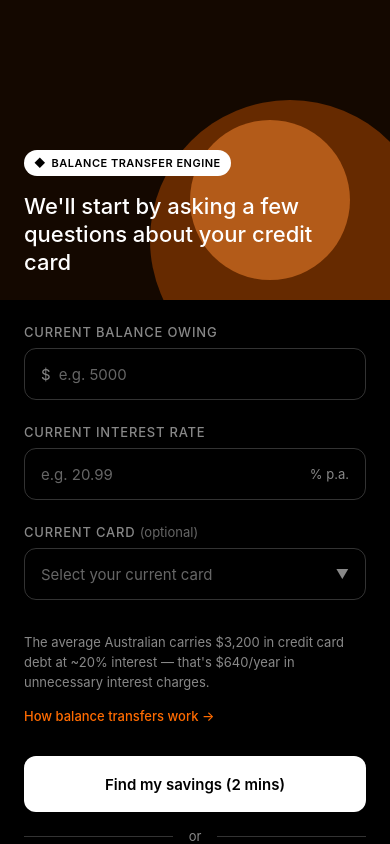
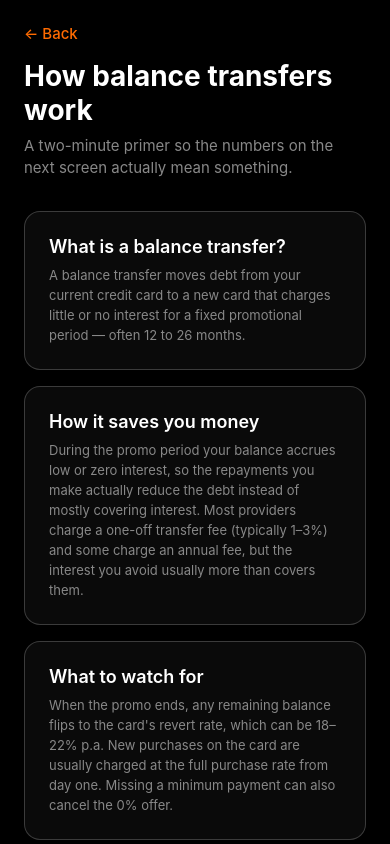
Before and after one commit to Amar723/Balance-Transfer-Optimizer, a React Native app: screen /Learn in a window 390 px wide. Built offline with nearby package versions, Linux system fonts and the light colour scheme.

Commit message:
feat: Adding learning screen to explain balance transfers

```diff
--- a/src/navigation/AppNavigator.tsx
+++ b/src/navigation/AppNavigator.tsx
@@ -3,6 +3,7 @@ import { NavigationContainer } from '@react-navigation/native';
 import { createNativeStackNavigator } from '@react-navigation/native-stack';
 import InputScreen from '../screens/InputScreen';
 import ResultsScreen from '../screens/ResultsScreen';
+import LearnScreen from '../screens/LearnScreen';
 
 const Stack = createNativeStackNavigator();
 
@@ -18,6 +19,7 @@ export default function AppNavigator() {
       >
         <Stack.Screen name="Input" component={InputScreen} />
         <Stack.Screen name="Results" component={ResultsScreen} />
+        <Stack.Screen name="Learn" component={LearnScreen} />
       </Stack.Navigator>
     </NavigationContainer>
   );
--- a/src/navigation/types.ts
+++ b/src/navigation/types.ts
@@ -5,4 +5,5 @@ export type RootStackParamList = {
     interestRate: number;
     currentCard?: string;
   };
+  Learn: undefined;
 };
--- /dev/null
+++ b/src/screens/LearnScreen.tsx
@@ -0,0 +1,145 @@
+/**
+ * LearnScreen — short educational explainer for users unfamiliar with balance
+ * transfers. Reached from a link on the InputScreen.
+ */
+
+import React from 'react';
+import {
+  ScrollView,
+  StyleSheet,
+  Text,
+  TouchableOpacity,
+  View,
+} from 'react-native';
+import { SafeAreaView } from 'react-native-safe-area-context';
+import type { NativeStackNavigationProp } from '@react-navigation/native-stack';
+
+import { theme } from '../theme';
+import type { RootStackParamList } from '../navigation/types';
+
+type LearnScreenNavigationProp = NativeStackNavigationProp<
+  RootStackParamList,
+  'Learn'
+>;
+
+interface Props {
+  navigation: LearnScreenNavigationProp;
+}
+
+interface Section {
+  title: string;
+  body: string;
+}
+
+const SECTIONS: readonly Section[] = [
+  {
+    title: 'What is a balance transfer?',
+    body: 'A balance transfer moves debt from your current credit card to a new card that charges little or no interest for a fixed promotional period — often 12 to 26 months.',
+  },
+  {
+    title: 'How it saves you money',
+    body: 'During the promo period your balance accrues low or zero interest, so the repayments you make actually reduce the debt instead of mostly covering interest. Most providers charge a one-off transfer fee (typically 1–3%) and some charge an annual fee, but the interest you avoid usually more than covers them.',
+  },
+  {
+    title: 'What to watch for',
+    body: 'When the promo ends, any remaining balance flips to the card\'s revert rate, which can be 18–22% p.a. New purchases on the card are usually charged at the full purchase rate from day one. Missing a minimum payment can also cancel the 0% offer.',
+  },
+  {
+    title: 'Before you apply',
+    body: 'Plan to clear the transferred balance within the promo window — work out the monthly payment needed before you commit. You also can\'t usually transfer between cards from the same bank, so the offers shown will exclude your current provider.',
+  },
+];
+
+export default function LearnScreen({ navigation }: Props) {
+  return (
+    <SafeAreaView style={styles.container}>
+      <ScrollView
+        contentContainerStyle={styles.scrollContent}
+        showsVerticalScrollIndicator={false}
+      >
+        <TouchableOpacity
+          onPress={() => navigation.goBack()}
+          style={styles.backButton}
+          accessibilityRole="button"
+          accessibilityLabel="Go back"
+        >
+          <Text style={styles.backText}>← Back</Text>
+        </TouchableOpacity>
+
+        <Text style={styles.title}>How balance transfers work</Text>
+        <Text style={styles.subtitle}>
+          A two-minute primer so the numbers on the next screen actually mean
+          something.
+        </Text>
+
+        {SECTIONS.map((section) => (
+          <View key={section.title} style={styles.section}>
+            <Text style={styles.sectionTitle}>{section.title}</Text>
+            <Text style={styles.sectionBody}>{section.body}</Text>
+          </View>
+        ))}
+
+        <Text style={styles.footnote}>
+          Estimates only · Based on publicly available balance transfer offers
+        </Text>
+      </ScrollView>
+    </SafeAreaView>
+  );
+}
+
+const styles = StyleSheet.create({
+  container: {
+    flex: 1,
+    backgroundColor: theme.colors.background,
+  },
+  scrollContent: {
+    padding: theme.spacing.lg,
+    paddingBottom: theme.spacing.xxl,
+  },
+  backButton: {
+    marginBottom: theme.spacing.md,
+  },
+  backText: {
+    fontSize: theme.typography.sizes.md,
+    color: theme.colors.primary,
+    fontWeight: theme.typography.weights.medium,
+  },
+  title: {
+    fontSize: theme.typography.sizes.xxl,
+    fontWeight: theme.typography.weights.bold,
+    color: theme.colors.text,
+    marginBottom: theme.spacing.sm,
+  },
+  subtitle: {
+    fontSize: theme.typography.sizes.md,
+    color: theme.colors.textSecondary,
+    lineHeight: 22,
+    marginBottom: theme.spacing.xl,
+  },
+  section: {
+    backgroundColor: theme.colors.surface,
+    borderRadius: theme.borderRadius.lg,
+    borderWidth: 1,
+    borderColor: theme.colors.border,
+    padding: theme.spacing.lg,
+    marginBottom: theme.spacing.md,
+  },
+  sectionTitle: {
+    fontSize: theme.typography.sizes.lg,
+    fontWeight: theme.typography.weights.semibold,
+    color: theme.colors.text,
+    marginBottom: theme.spacing.sm,
+  },
+  sectionBody: {
+    fontSize: theme.typography.sizes.sm,
+    color: theme.colors.textSecondary,
+    lineHeight: 20,
+  },
+  footnote: {
+    fontSize: theme.typography.sizes.xs,
+    color: theme.colors.textMuted,
+    textAlign: 'center',
+    marginTop: theme.spacing.lg,
+    lineHeight: 16,
+  },
+});
```
